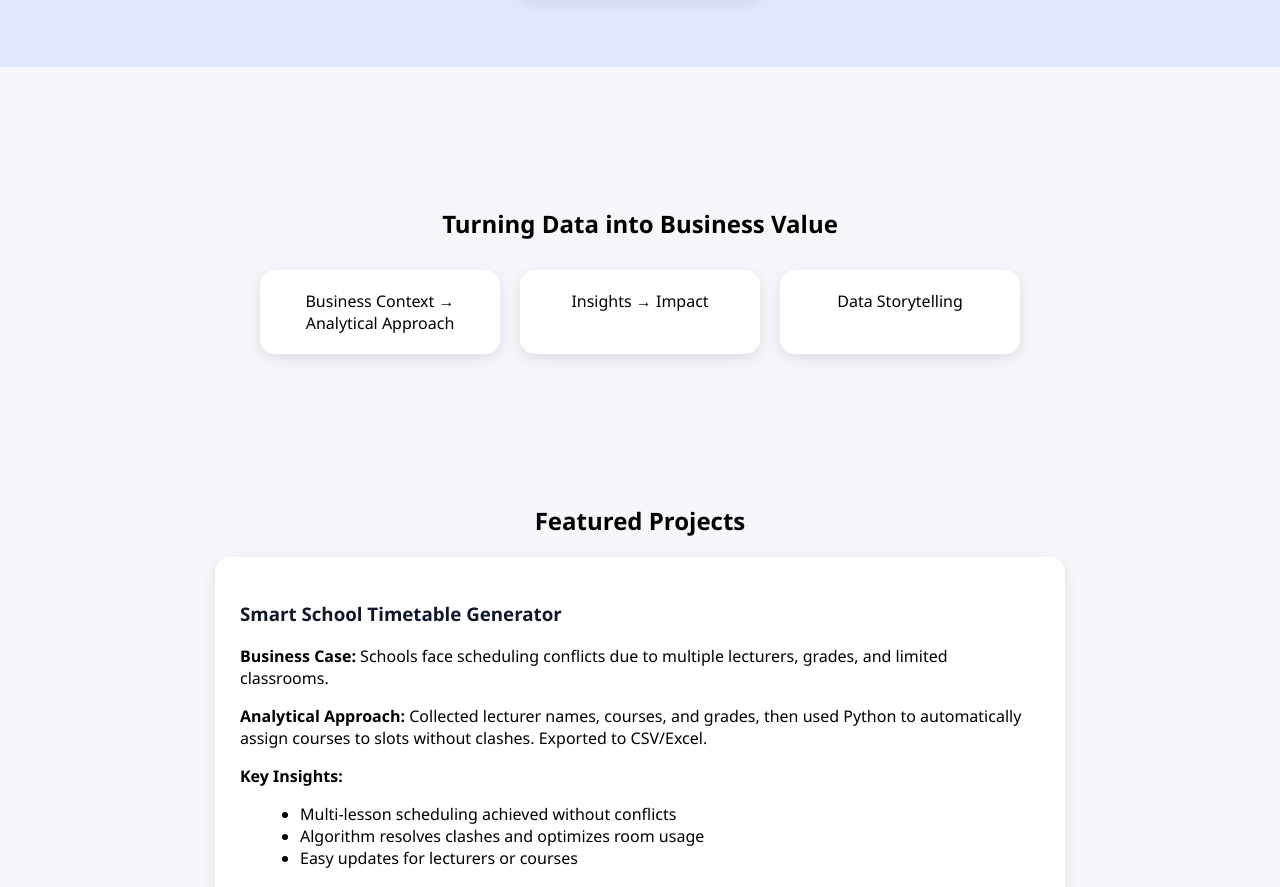
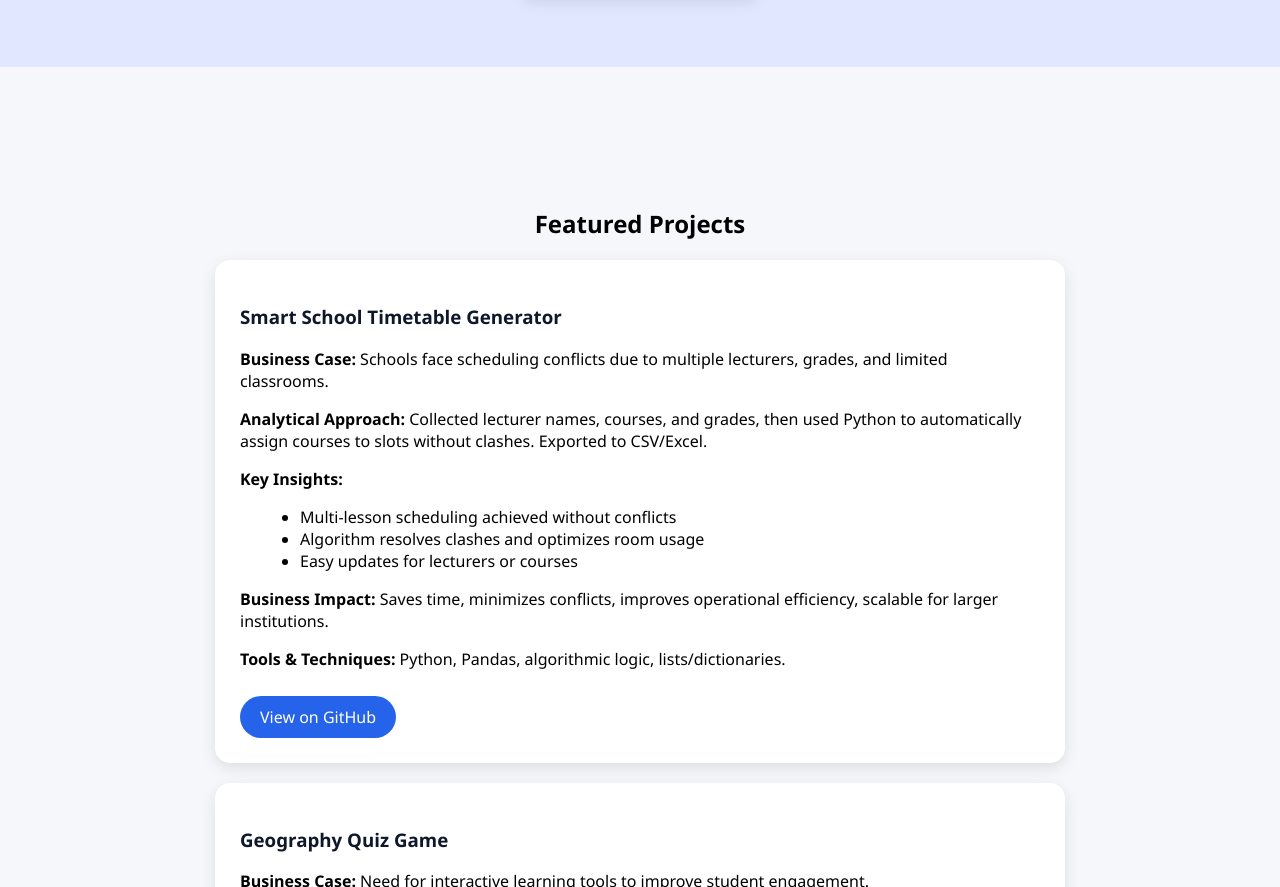
Before and after one commit to Andrew-Kazembe/Andrew-Kazembe.github.io, a plain HTML site: page index.html in a window 1280 px wide. Shown: the part 1541-2428 px from the top of the page. Drawn offline with Linux system fonts and the light colour scheme.

Commit message:
Update index.html

```diff
--- a/index.html
+++ b/index.html
@@ -79,15 +79,6 @@ Strong in analytical thinking, communication, and real-world problem solving.
 </div>
 </section>
 
-<!-- Business Value Section -->
-<section id="value" class="value">
-<h2>Turning Data into Business Value</h2>
-<div class="grid">
-<div class="card">Business Context → Analytical Approach</div>
-<div class="card">Insights → Impact</div>
-<div class="card">Data Storytelling</div>
-</div>
-</section>
 
 <!-- Projects Section -->
 <section id="projects" class="projects">
```
